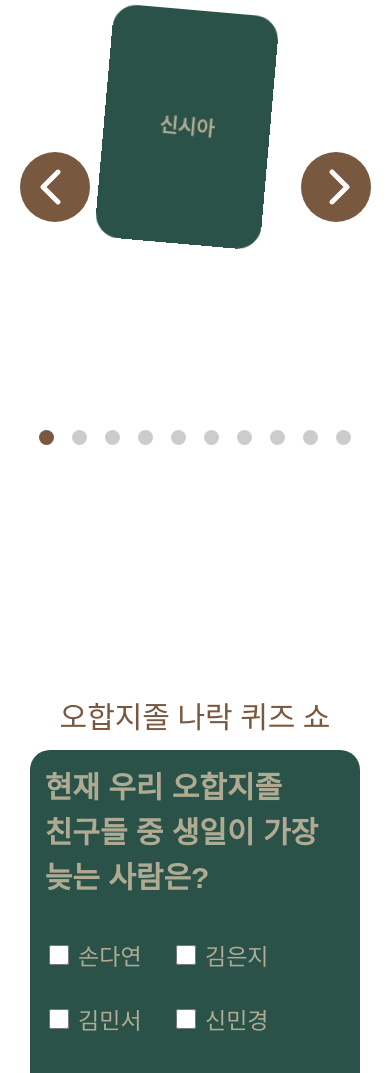
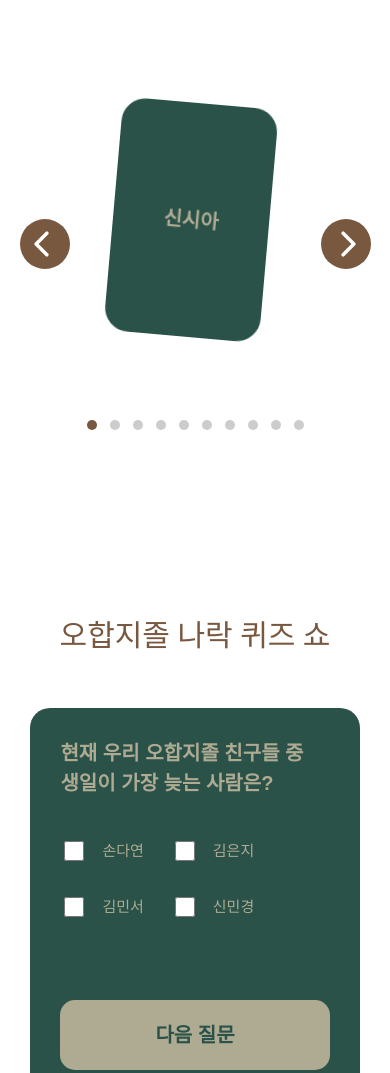
Before and after one commit to ttooaa2020/friends, a plain HTML site: page index.html in a window 390 px wide. Shown: the part 1437-2510 px from the top of the page. Drawn offline with nearby package versions, Linux system fonts and the light colour scheme; a web font is replaced by a local one.

Commit message:
Add files via upload

```diff
--- a/css/main.css
+++ b/css/main.css
@@ -84,7 +84,7 @@
 
 .swiper {
     width: 100%;
-    height: 75rem;
+    height: 64rem;
 }
 
 .swiper-slide {
@@ -135,7 +135,7 @@
     font-weight: 700;
     font-size: 4.4rem;
 
-    /* padding: 13.544% 18.7359%; */
+    padding: 13.544% 18.7359%;
     font-size: clamp(2rem, 2.2916vw, 4.4rem);
 }
 
@@ -145,9 +145,10 @@
     transform: rotateY(180deg);
 
     text-align: center;
+    justify-content: space-between;
     color: var(--color4);
 
-    /* padding: 22.5734% 22.3476%; */
+    padding: 22.5734% 22.3476%;
 }
 
 .card-back dt {
@@ -526,7 +527,6 @@
 @media (max-width: 1200px) {
     .card {
         width: 30%;
-        padding-top: 5rem;
     }
 
     .swiper-pagination {
@@ -544,10 +544,6 @@
 }
 
 @media (max-width: 1000px) {
-    .card {
-        padding-top: 10rem;
-    }
-
     .my-swiper-button-next {
         right: 5%;
     }
@@ -629,7 +625,6 @@
 
     .card {
         width: 40%;
-        padding-top: 5rem;
     }
 
     .f-1 {
@@ -656,10 +651,6 @@
         background: url(../img-2/v-10.jpg) no-repeat center center / cover;
     }
 
-    .card {
-        padding-top: 8rem;
-    }
-
     .my-swiper-button-prev,
     .my-swiper-button-next {
         top: 35%;
@@ -681,6 +672,12 @@
         gap: 1rem;
     }
 
+    #year-select,
+    #type-select {
+        width: 30%;
+        padding: 1.5rem;
+    }
+
     .photo figure,
     .photo figure:last-child {
         height: 20rem;
@@ -695,8 +692,113 @@
     }
 }
 
-@media (max-width: 660px) {
-    .card {
-        padding-top: 15rem;
+@media (max-width: 600px) {
+    .swiper {
+        height: 50rem;
     }
 }
+
+@media (max-width: 510px) {
+    .about {
+        padding: 17rem 0 17rem;
+    }
+    .swiper {
+        height: 47rem;
+    }
+
+    .card-back dt {
+        font-size: 2.5rem;
+    }
+
+    .card-back dd {
+        font-size: 1.5rem;
+    }
+
+    .card-back p {
+        font-size: 1.2rem;
+    }
+
+    .swiper-pagination {
+        gap: 0.5rem;
+        bottom: 33% !important;
+    }
+
+    .swiper-pagination-bullet {
+        width: 1rem;
+        height: 1rem;
+    }
+
+    .my-swiper-button-prev,
+    .my-swiper-button-next {
+        top: 29%;
+    }
+
+    .my-swiper-button-prev {
+        width: 5rem;
+        height: 5rem;
+        background: var(--color3) url(../icon-img/next-icon.svg) no-repeat 42% / 30%;
+    }
+
+    .my-swiper-button-next {
+        width: 5rem;
+        height: 5rem;
+        background: var(--color3) url(../icon-img/next-icon.svg) no-repeat 42% / 30%;
+    }
+
+    .q {
+        padding-top: 5rem;
+    }
+
+    .quiz-container {
+        padding: 3rem;
+    }
+
+    #quiz {
+    }
+
+    #quiz strong {
+        font-size: 2rem;
+    }
+
+    #quiz label {
+        display: flex;
+        align-items: center;
+        gap: 1.5rem;
+        font-size: 1.5rem;
+    }
+
+    .score {
+        font-size: 2.5rem;
+    }
+
+    .message {
+        font-size: 1.5rem;
+    }
+
+    #reset-btn {
+        padding: 1.5rem 2rem 1.5rem 2rem;
+    }
+
+    .gallery-btn {
+        padding: 3rem 0 2.5rem;
+    }
+
+    #year-select,
+    #type-select {
+        width: 35%;
+    }
+
+    .photo,
+    .video {
+        gap: 1.5rem;
+    }
+
+    .photo figure,
+    .photo figure:last-child,
+    .video figure {
+        height: 15rem;
+        border-radius: 1.5rem;
+    }
+}
+
+/* 420 */
```
Also changed, not shown: css/common.css (line endings or trailing spaces), css/reset.css (line endings or trailing spaces).
